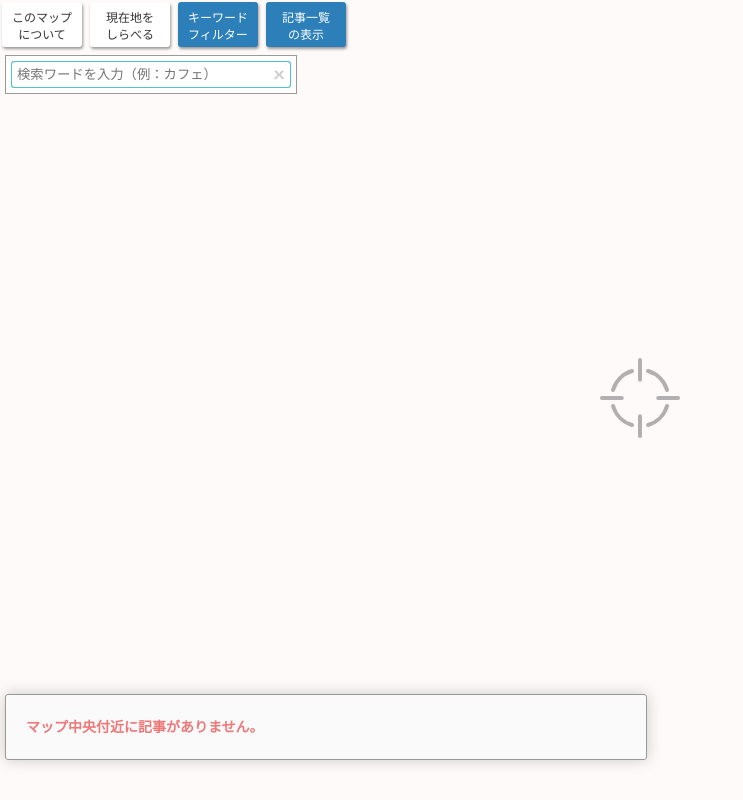
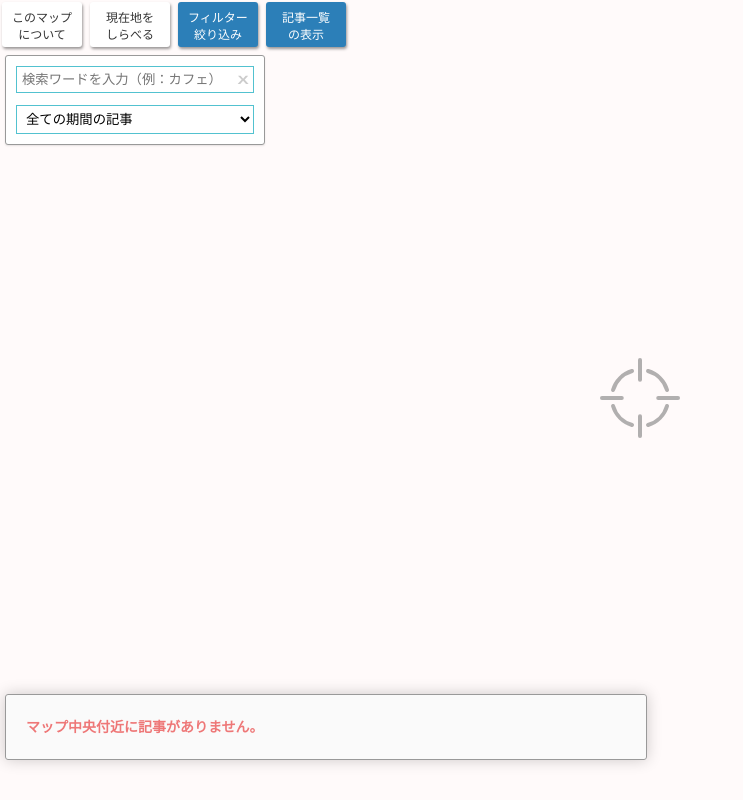
Before and after one commit to sanskruthiya/chiblo-map, a website with bundled scripts: page dist/index.html in a window 1280 px wide. Shown: the whole page, without its empty margins (0-743 px from the left). Built offline with nearby package versions, Linux system fonts and the light colour scheme; no server answers; animation ran at ten frames a second.

Commit message:
add date-filter function

```diff
--- a/src/index.js
+++ b/src/index.js
@@ -7,25 +7,57 @@ const init_zoom = 11.5;
 const init_bearing = 0;
 const init_pitch = 0;
 
-function getLinkType(d) {
-    return d === "1" ? '公式サイト' :
-           d === "2" ? 'Instagram' :
-           d === "3" ? 'Twitter' :
-           '-';
-}
-
 const map_description = document.getElementById('description');
 map_description.innerHTML += '<h2>ちーぶろマップ</h2>';
-map_description.innerHTML += '<p class="tipstyle01">柏・流山周辺の地域ブロガーの方々が発信している記事を地図上の場所とリンクさせて表示するマップです。</p>';
+map_description.innerHTML += '<p class="tipstyle01">柏・流山・松戸・野田・我孫子・守谷周辺の地域ブロガーの方々が発信している記事を地図上の場所とリンクさせて表示するマップです。</p>';
 map_description.innerHTML += '<p class="tipstyle01">この説明を閉じるには、もう一度「このマップについて」ボタンを押してください。</p>';
 map_description.innerHTML += '<p class="tipstyle01">地図上の水色の円をクリック/タップすると、その場所のお店やおすすめスポットのブログ記事が一覧で表示されます。</p>';
 map_description.innerHTML += '<p class="tipstyle01">ご意見等は<a href="https://form.run/@party--1681740493" target="_blank">問い合わせフォーム（外部サービス）</a>からお知らせください。</p>';
-map_description.innerHTML += '<p class="tipstyle01">更新情報<ul><li>2023/5/27 記事を追加しました（掲載数：508件）</li><li>2023/5/21 リスト表示の動作を変更しました。</li><li>2023/5/16 キーワードフィルターとリスト表示機能を追加しました。</li><li>2023/4/18 問い合わせフォームを設定しました。</li></ul></p>';
-map_description.innerHTML += '<hr><p class="remarks"><a href="https://twitter.com/Smille_feuille" target="_blank">管理人Twitter</a> | View code on <a href="https://github.com/sanskruthiya/chiblo-map">Github</a></p>';
+map_description.innerHTML += '<p class="tipstyle01">更新情報<ul><li>2023/7/7 記事公開日によるフィルター機能を追加しました。</li><li>2023/7/7 記事を追加しました。（掲載数：606件）</li><li>2023/5/16 キーワードフィルターとリスト表示機能を追加しました。</li><li>2023/4/18 問い合わせフォームを設定しました。</li></ul></p>';
+map_description.innerHTML += '<hr><p class="remarks"><a href="https://twitter.com/Smille_feuille" target="_blank">作成者Twitter</a> | View code on <a href="https://github.com/sanskruthiya/chiblo-map">Github</a></p>';
 
 const filterPOl = document.getElementById('filterinput');
 const listingPOl = document.getElementById('feature-list');
 const clearBtn = document.getElementById('clearButton');
+const selectedRange = document.querySelector('.range-select');
+
+const dateA = new Date();
+const yearA = dateA.getFullYear();
+const monthA = dateA.getMonth();
+const dayA = dateA.getDate();
+
+const utc_1m = Date.UTC(yearA, monthA-1, dayA) / 1000;
+const utc_3m = Date.UTC(yearA, monthA-3, dayA) / 1000;
+const utc_6m = Date.UTC(yearA, monthA-6, dayA) / 1000;
+const utc_1y = Date.UTC(yearA-1, monthA, dayA) / 1000;
+const utc_4y = Date.UTC(yearA-4, monthA, dayA) / 1000;
+
+const periodRange = ["全ての期間の記事","1ヶ月以内の記事","3ヶ月以内の記事","6ヶ月以内の記事","12ヶ月以内の記事"];
+let targetRange = 0;
+
+const periodLength = periodRange.length;
+for (let i = 0; i < periodLength; i++) {
+    const listedPeriod = document.getElementById('range-id');
+    const optionName = document.createElement('option');
+    optionName.value = periodRange[i];
+    optionName.textContent = periodRange[i];
+    listedPeriod.appendChild(optionName);
+}
+
+function getUTC(d) {
+    return d === 1 ? utc_1m :
+           d === 2 ? utc_3m :
+           d === 3 ? utc_6m :
+           d === 4 ? utc_1y :
+           utc_4y;
+}
+
+function getLinkType(d) {
+    return d === "1" ? '公式サイト' :
+           d === "2" ? '公式Instagram' :
+           d === "3" ? '公式Twitter' :
+           '-';
+}
 
 function renderListings(features) {
     const listingBox = document.createElement('p');
@@ -36,7 +68,7 @@ function renderListings(features) {
         listingPOl.appendChild(listingBox);
         for (const feature of features) {
             const itemLink = document.createElement('a');
-            const label = `${feature.properties.name_poi} (${feature.properties.blog_source})`;
+            const label = `${feature.properties.name_poi} (${feature.properties.blog_source} ${feature.properties.date_text})`;
             itemLink.href = feature.properties.link_source;
             itemLink.target = '_blank';
             itemLink.textContent = label;
@@ -71,7 +103,7 @@ const map = new maplibregl.Map({
 map.on('load', function () {
     map.addSource('poi', {
         'type': 'geojson',
-        'data': './app/data/poi.geojson?20230527',
+        'data': './app/data/poi.geojson?20230707',
     });
     map.addLayer({
         'id': 'poi_pseudo',
@@ -145,8 +177,10 @@ map.on('load', function () {
             [point.x - 30, point.y - 30],
             [point.x + 30, point.y + 30]
         ];
-        const uniquePOI = map.queryRenderedFeatures({ layers: ['poi_pseudo'] });
-        const extentPOI = map.queryRenderedFeatures(bbox, { layers: ['poi_pseudo'] });
+
+        targetRange = selectedRange.selectedIndex;
+        const uniquePOI = map.queryRenderedFeatures({ layers: ['poi_pseudo'], filter: ['>=', ["to-number", ['get', 'date_stamp']], getUTC(targetRange)] });
+        const extentPOI = map.queryRenderedFeatures(bbox, { layers: ['poi_pseudo'], filter: ['>=', ["to-number", ['get', 'date_stamp']], getUTC(targetRange)] });
 
         const filtered_unique = [];
         const filtered_extent = [];
@@ -175,26 +209,26 @@ map.on('load', function () {
             }
         } else {
             renderListings(extentPOI);
-            map.setFilter('poi_heat', ['has', 'fid']);
-            map.setFilter('poi_text', ['has', 'fid']);
-            map.setFilter('poi_point', ['has', 'fid']);
+            map.setFilter('poi_heat', ['>=', ["to-number", ['get', 'date_stamp']], getUTC(targetRange)]);
+            map.setFilter('poi_text', ['>=', ["to-number", ['get', 'date_stamp']], getUTC(targetRange)]);
+            map.setFilter('poi_point', ['>=', ["to-number", ['get', 'date_stamp']], getUTC(targetRange)]);
         }
     }
 
     map.on('moveend', generateList);
     filterPOl.addEventListener('change', generateList);
     clearBtn.addEventListener('click', generateList); //this is fired right after the onclick event of clearButton
+    selectedRange.addEventListener('change', generateList);
 
     map.on('click', 'poi_point', function (e){
         map.panTo(e.lngLat,{duration:1000});
 
         let popupContent = '';
-        popupContent += '<table class="tablestyle02"><tr><th class="main">ブログ記事</th><th class="remarks">備考</th></tr>'
+        popupContent += '<table class="tablestyle02"><tr><th class="main">ブログ記事</th></tr>';
         map.queryRenderedFeatures(e.point, { layers: ['poi_point']}).forEach(function (feat){
-            const blogContent = feat.properties["name_poi"] + ' (' + feat.properties["blog_source"] + ') ' + feat.properties["title_source"];
-            popupContent += '<tr><td class="main"><a href="' + feat.properties["link_source"] + '" target="_blank" rel="noopener">' + (blogContent.length < 38 ? blogContent : blogContent.slice(0,36) + '...') + '</a></td>';
-            popupContent += '<td class="remarks"><a href="https://www.google.com/maps/search/?api=1&query=' + feat.geometry["coordinates"][1].toFixed(5)+',' + feat.geometry["coordinates"][0].toFixed(5) + '&zoom=18" target="_blank" rel="noopener">Googleマップ</a>';
-            popupContent += (feat.properties["url_flag"] === '0' ? '': '<br><a href="'+feat.properties["url_link"]+'" target="_blank" rel="noopener">'+getLinkType(feat.properties["url_flag"])+'</a>')+'</td></tr>';
+            const blogContent = '<a href="' + feat.properties["link_source"] + '" target="_blank" rel="noopener">' + feat.properties["blog_source"] + '(' + feat.properties["date_text"] + ')<br>' + feat.properties["title_source"] + '</a>';
+            const linkOfficial = (feat.properties["url_flag"] === '0' ? '': '<a href="'+feat.properties["url_link"]+'" target="_blank" rel="noopener">'+getLinkType(feat.properties["url_flag"])+'</a> | ') + '<a href="https://www.google.com/maps/search/?api=1&query=' + feat.geometry["coordinates"][1].toFixed(5)+',' + feat.geometry["coordinates"][0].toFixed(5) + '&zoom=18" target="_blank" rel="noopener">Google Map</a><hr>';
+            popupContent += '<tr><td class="main"><details><summary>' + feat.properties["name_poi"] + '</summary>' + linkOfficial + '</details>' + blogContent + '</td></tr>';
         });
         popupContent += '</table>';
 
--- a/src/style.css
+++ b/src/style.css
@@ -39,7 +39,9 @@ ul, li {
 }
 
 hr {
-    background-color: #333;
+    border: none;
+    border-top: 1px dotted #555;
+    width: 98%;
 }
 
 p.tipstyle01 {
@@ -52,9 +54,10 @@ p.remarks {
 
 .map-overlay {
     position: absolute;
-    width: 300px;
+    width: 80%;
+    max-width: 360px;
     top: 55px;
-    left: 10px;
+    left: 5px;
     padding: 8px 20px;
     background: rgba(255,255,255,0.9);
     box-shadow: 0 0 15px rgba(0,0,0,0.2);
@@ -64,28 +67,35 @@ p.remarks {
 }
 
 .filter-overlay {
+    color:#555; font-size: 13px; font-weight: normal; font-family: Helvetica, "游ゴシック体", YuGothic, "YuGothic M", sans-serif;
+    line-height: 21px;
     position: absolute;
-    width: 280px;
-    top: 55px;
-    left: 5px;
+    width: 260px;
+    top: 50px;
+    left: 0;
     padding: 5px;
-    color:#555; font-size: 10px; font-weight: normal; font-family: Helvetica, "游ゴシック体", YuGothic, "YuGothic M", sans-serif;
-    background: #fff;
-    border:1px solid #999;
-    max-height: 30px;
-    overflow:hidden;
 }
 
-.filter-overlay fieldset {
-    display: none;
-    background: #52c2d0;
-    border: none;
+.filter-overlay .filter-overlay-inner {
+    background-color: #fff;
+    box-shadow: 0 1px 2px rgba(0, 0, 0, 0.1);
     border-radius: 3px;
-    padding: 1px;
+    border:1px solid #999;
+    padding: 10px;
+    margin-bottom: 10px;
+}
+
+.filter-overlay-inner fieldset {
+    border: 1px solid #52c2d0;
+    padding: 0;
+    margin: 0 0 12px;
+}
+
+.filter-overlay-inner fieldset:last-child {
     margin: 0;
 }
 
-.filter-overlay input {
+.filter-overlay-inner select {
     display: block;
     border: none;
     width: 100%;
@@ -96,15 +106,26 @@ p.remarks {
     box-sizing: border-box;
 }
 
-.filter-overlay .clearbutton{
+.filter-overlay-inner input {
+    display: block;
+    border: none;
+    width: 100%;
+    border-radius: 3px;
+    background:#fff;
+    padding: 5px;
+    margin: 0;
+    box-sizing: border-box;
+}
+
+.filter-overlay-inner .clearbutton{
+    color:#ccc; font-size: 12px; font-weight: bold; font-family: Helvetica, "游ゴシック体", YuGothic, "YuGothic M", sans-serif;
     width: 14px;
     height: 14px;
     position: absolute;
-    right: 10px;
-    bottom: 11px;
+    right: 20px;
+    top: 20px;
     text-align: center;
     transform: scale(1.4, 1);
-    color:#ccc; font-size: 12px; font-weight: bold; font-family: Helvetica, "游ゴシック体", YuGothic, "YuGothic M", sans-serif;
     /*background: #fff;*/
 }
 
@@ -151,12 +172,12 @@ table.tablestyle02 th {
 }
 
 table.tablestyle02 th.main {
-    width: 240px;
+    width: 360px;
     text-align: center;
 }
 
 table.tablestyle02 th.remarks {
-    width: 120px;
+    width: 110px;
     text-align: center;
 }
 
@@ -169,7 +190,8 @@ table.tablestyle02 td {
 
 table.tablestyle02 td.main{
     text-align: left;
-    font-size: 12px; font-weight: 400; font-family: Helvetica, "游ゴシック体", YuGothic, "YuGothic M", sans-serif;
+    line-height: 24px;
+    font-size: 14px; font-weight: 400; font-family: Helvetica, "游ゴシック体", YuGothic, "YuGothic M", sans-serif;
 }
 
 table.tablestyle02 td.remarks{
```
Also changed, not shown: dist/app/data/poi.geojson, dist/app/main.js, dist/index.html.
